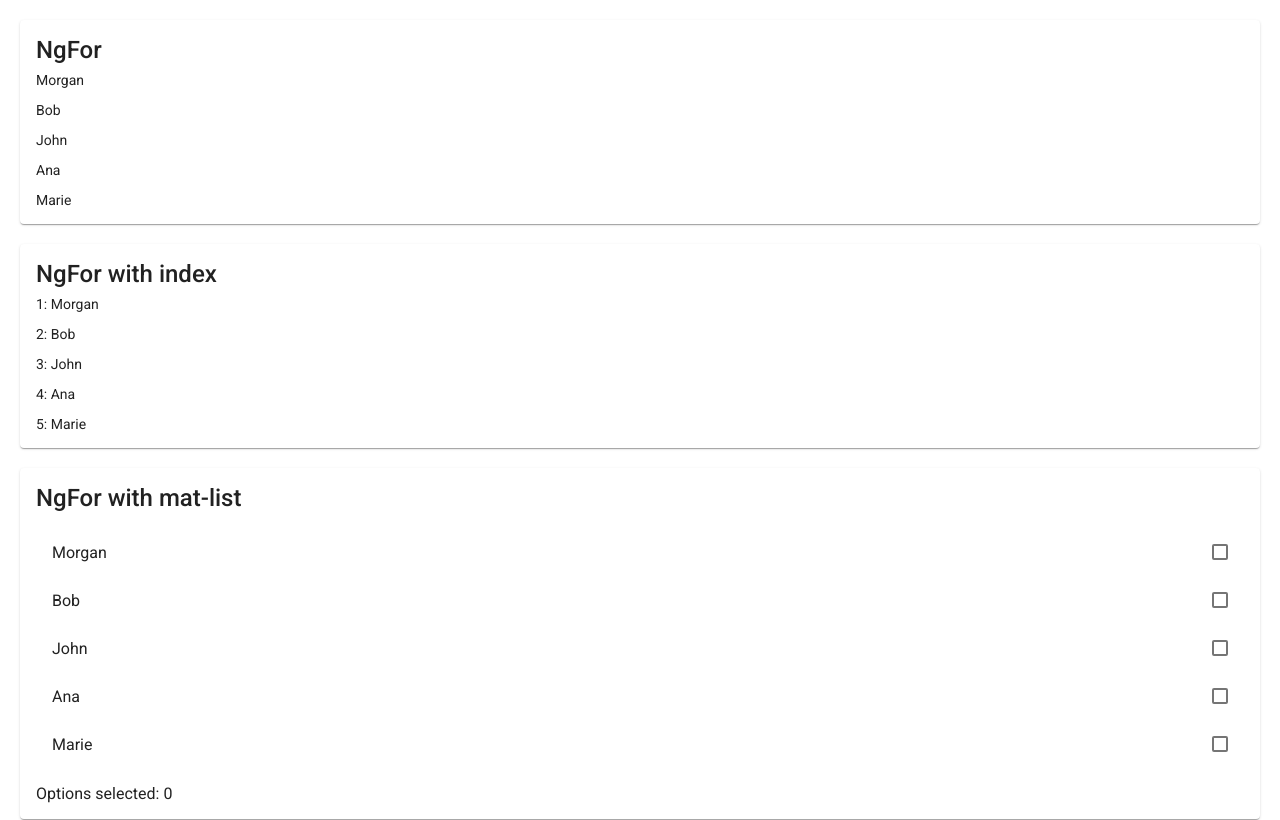
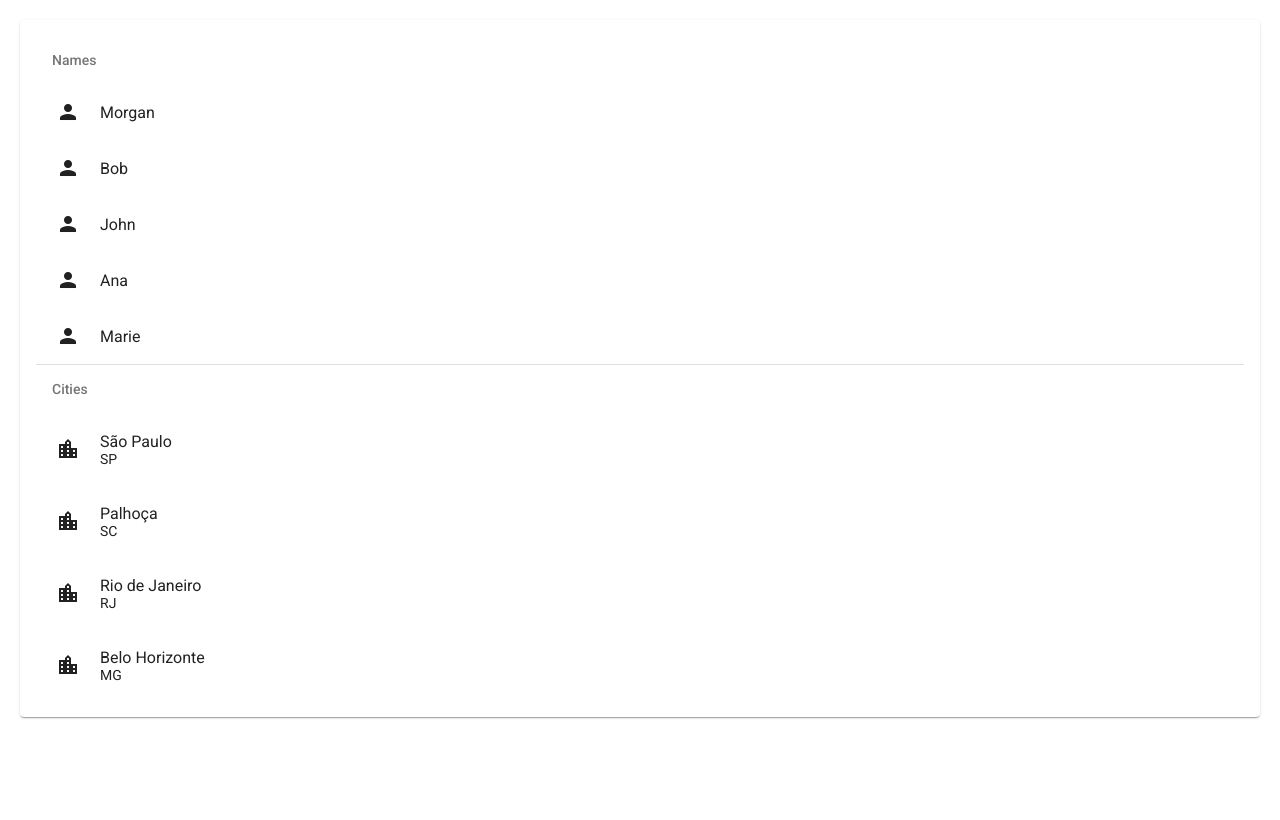
Before and after one commit to mspdl/study--udemy-angular7, an Angular app in the folder directives-app/: page / in a window 1280 px wide. Built offline with nearby package versions, Linux system fonts and the light colour scheme.

Commit message:
ngfor - Parte 2

```diff
--- a/directives-app/src/app/app.module.ts
+++ b/directives-app/src/app/app.module.ts
@@ -3,6 +3,7 @@ import { FormsModule } from '@angular/forms';
 import { MatCardModule } from '@angular/material/card';
 import { MatCheckboxModule } from '@angular/material/checkbox';
 import { MatFormFieldModule } from '@angular/material/form-field';
+import { MatIconModule } from '@angular/material/icon';
 import { MatInputModule } from '@angular/material/input';
 import { MatListModule } from '@angular/material/list';
 import { MatRadioModule } from '@angular/material/radio';
@@ -36,7 +37,8 @@ import { NgStyleComponent } from './ng-style/ng-style.component';
     MatSelectModule,
     MatCheckboxModule,
     MatInputModule,
-    MatListModule
+    MatListModule,
+    MatIconModule
   ],
   providers: [],
   bootstrap: [AppComponent]
--- a/directives-app/src/app/ng-for/ng-for.component.html
+++ b/directives-app/src/app/ng-for/ng-for.component.html
@@ -1,3 +1,4 @@
+<!--
 
   <mat-card>
     <mat-card-title>NgFor</mat-card-title>
@@ -22,3 +23,26 @@
     </mat-card-content>
     <p>Options selected: {{selectedNames.selectedOptions.selected.length}}</p>
   </mat-card>
+
+-->
+
+<mat-card>
+  <mat-card-content>
+    <mat-list>
+      <h3 matSubheader>Names</h3>
+      <mat-list-item *ngFor="let name of names">
+        <mat-icon matListIcon>person</mat-icon>
+        <h4 matLine>{{name}}</h4>
+      </mat-list-item>
+
+      <mat-divider></mat-divider>
+
+      <h3 matSubheader>Cities</h3>
+      <mat-list-item *ngFor="let city of cities">
+        <mat-icon matListIcon>location_city</mat-icon>
+        <h4 matLine>{{city.name}}</h4>
+        <h4 matLine>{{city.uf}}</h4>
+      </mat-list-item>
+    </mat-list>
+  </mat-card-content>
+</mat-card>
--- a/directives-app/src/app/ng-for/ng-for.component.ts
+++ b/directives-app/src/app/ng-for/ng-for.component.ts
@@ -15,6 +15,13 @@ export class NgForComponent implements OnInit {
     "Marie",
   ]
 
+  cities = [
+    {name: "São Paulo", uf: "SP"},
+    {name: "Palhoça", uf: "SC"},
+    {name: "Rio de Janeiro", uf: "RJ"},
+    {name: "Belo Horizonte", uf: "MG"},
+  ]
+
   constructor() { }
 
   ngOnInit(): void {
--- a/directives-app/src/styles.css
+++ b/directives-app/src/styles.css
@@ -2,7 +2,7 @@
 
 html,
 body {
-  height: 100%;
+  min-height: 100%;
 }
 
 body {
```
Lines whose indentation alone changed are shown as unchanged.
